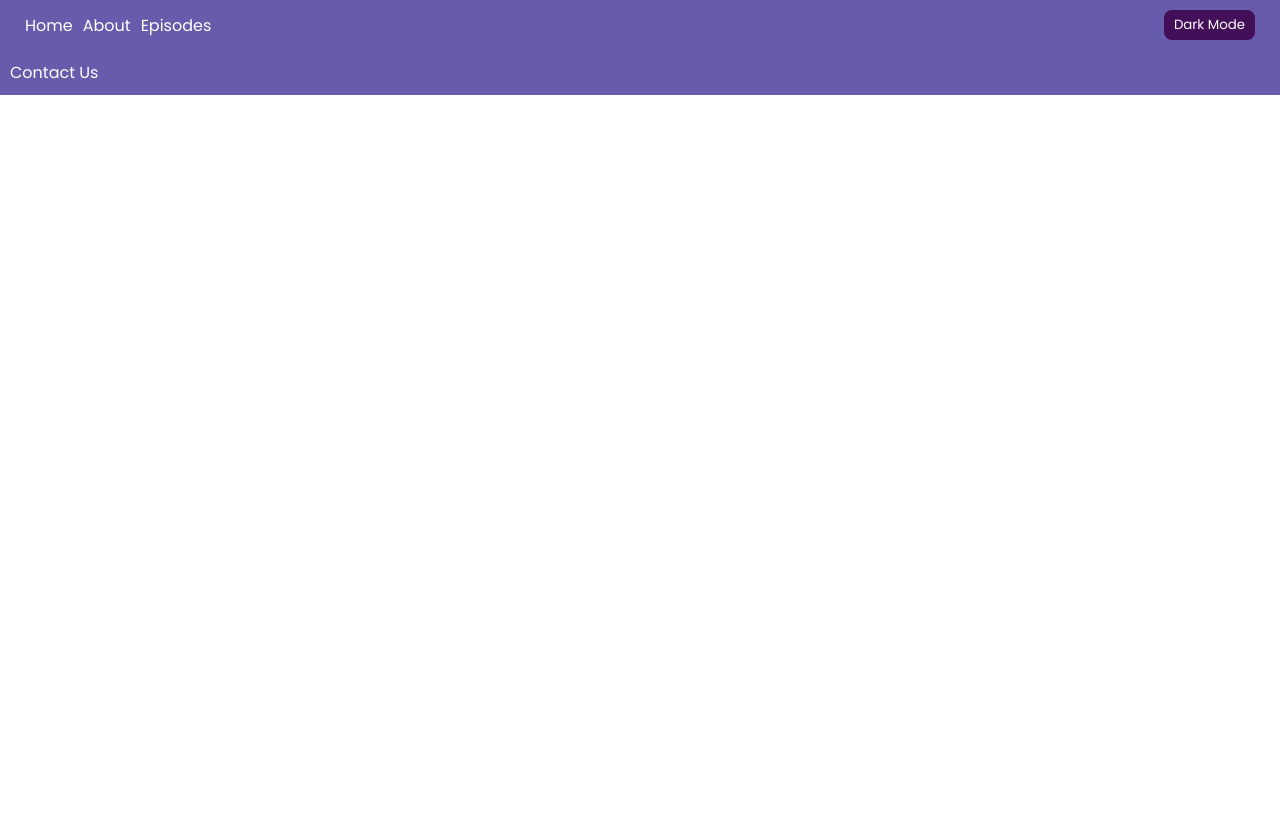
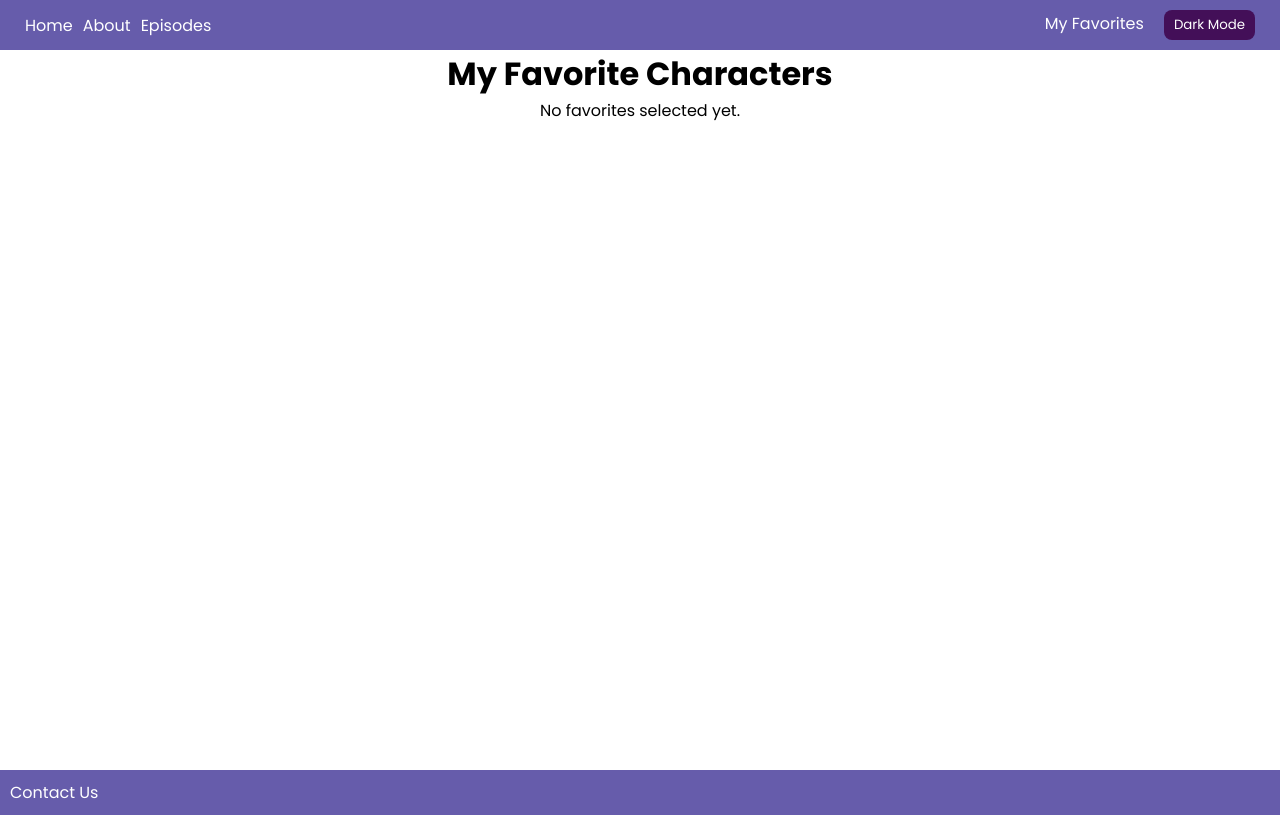
Before and after one commit to nhahn92/rick-and-morty, a React (Vite) app: page /favorites in a window 1280 px wide. Built offline with nearby package versions, Linux system fonts and the light colour scheme.

Commit message:
Added My Favorites functionality

```diff
--- a/package.json
+++ b/package.json
@@ -13,6 +13,7 @@
     "axios": "^1.4.0",
     "react": "^18.2.0",
     "react-dom": "^18.2.0",
+    "react-icons": "^4.10.1",
     "react-modal": "^3.16.1",
     "react-router-dom": "^6.13.0"
   },
--- a/src/App.jsx
+++ b/src/App.jsx
@@ -8,21 +8,26 @@ import About from './pages/About/About'
 import Episodes from './pages/Episodes/Episodes'
 import CharacterDetails from './pages/CharacterDetails/CharacterDetails'
 import ThemeContextProvider from './contexts/ThemeContext'
+import Favorites from './pages/Favorites/Favorites'
+import FavoritesContextProvider from './contexts/FavoritesContext'
 
 function App() {
   return (
     <BrowserRouter>
       <ThemeContextProvider>
+      <FavoritesContextProvider>
         <Header />
 
         <Routes>
           <Route path='/' element={<Homepage />} />
           <Route path='/about' element={<About />} />
           <Route path='/episodes' element={<Episodes />} />
+          <Route path='/favorites' element={<Favorites />} />
           <Route path='/details/:characterId' element={<CharacterDetails />} />
         </Routes>
 
         <Footer />
+      </FavoritesContextProvider>
       </ThemeContextProvider>
     </BrowserRouter>
   )
--- a/src/components/CharacterCard/CharacterCard.css
+++ b/src/components/CharacterCard/CharacterCard.css
@@ -1,12 +1,12 @@
 .character-card {
-    margin:10px;
-    width:250px;
+    margin: 10px;
+    width: 250px;
     display: flex;
     flex-direction: column;
     align-items: center;
     justify-content: space-between;
-    padding-bottom:10px;
-    border-radius:8px;
+    padding-bottom: 10px;
+    border-radius: 8px;
     box-shadow: 7px 8px 13px -4px rgba(0,0,0,0.47);
     -webkit-box-shadow: 7px 8px 13px -4px rgba(0,0,0,0.47);
     -moz-box-shadow: 7px 8px 13px -4px rgba(0,0,0,0.47);
@@ -16,7 +16,7 @@
 }
 
 .character-card img {
-    width:100%;
+    width: 100%;
     margin-bottom:10px;
     border-top-left-radius: 8px;
     border-top-right-radius: 8px;
@@ -31,3 +31,13 @@
     color:white;
     cursor:pointer;
 }
+
+.heart-icon {
+    color: var(--primary-bg);
+    font-size: 20px;
+    cursor: pointer;
+    margin-left: 20px;
+    position: absolute;
+    bottom: 15px;
+    left: 0px;
+  }
--- a/src/components/CharacterCard/CharacterCard.jsx
+++ b/src/components/CharacterCard/CharacterCard.jsx
@@ -1,13 +1,41 @@
-import React from 'react'
+import React, { useContext, useEffect } from 'react'
 import './CharacterCard.css'
 import { Link } from 'react-router-dom'
+import { FaHeart, FaRegHeart } from 'react-icons/fa'
+import { FavoritesContext } from '../../contexts/FavoritesContext'
 
 function CharacterCard({character}) {
+
+  // Change to use global state
+  // Note: {} not []
+  const {favorites, addCharacter, removeCharacter} = useContext(FavoritesContext)
+
+  // Create variable to control heart icons
+  // const isFavorite = false;
+  // Change to state
+  const [isFavorite, setIsFavorite] = React.useState(false)
+
+  // Need to check if this character in favorites
+  // any time favorites changes
+  useEffect (
+    () => {
+      // console.log('favorites changed')
+      // Is this character in favorites?
+      setIsFavorite(favorites.find(item => item.id == character.id))
+    }
+  ), [favorites] // Runs when favorites changes
+
   return (
     <div className="character-card">
         <img src={character?.image} />
         <p>{character?.name}</p>
         <Link to={`/details/${character?.id}`}>See Details</Link>
+        {
+          isFavorite?
+          <FaHeart className="heart-icon" onClick={() => removeCharacter(character?.id)} />
+          :
+          <FaRegHeart className="heart-icon" onClick={() => addCharacter(character)} />
+        }
     </div>
   )
 }
--- a/src/components/Header/Header.jsx
+++ b/src/components/Header/Header.jsx
@@ -22,6 +22,7 @@ function Header() {
             <Link to="/episodes">Episodes</Link>
         </div>
         <div>
+          <Link to="/favorites">My Favorites</Link>
           <button className={darkMode?"theme-button theme-button-dark" : "theme-button"}
           onClick={() => setDarkMode(!darkMode)}>
             {
--- /dev/null
+++ b/src/contexts/FavoritesContext.jsx
@@ -0,0 +1,51 @@
+import { useState, createContext, useEffect } from 'react'
+// Use hook to create context
+export const FavoritesContext = createContext()
+
+export default function FavoritesContextProvider(props) {
+    // Create state
+    const [favorites, setFavorites] = useState([])
+
+    useEffect(
+        () => {
+            // Check local storage for initial value
+            const storedFavorites = localStorage.getItem('favoritesList')
+            // Check if something is there
+            if (storedFavorites) {
+                // Use this value to initialize state
+                setFavorites(JSON.parse(storedFavorites))
+            }
+
+        }, [] // Run once when component loads
+    )
+
+
+    useEffect(
+        () => {
+            // Save current state to local storage when favorites changes
+            localStorage.setItem('favoritesList', JSON.stringify(favorites))
+
+        }, [favorites] // Run when favorites changes
+    )
+
+    const addCharacter = (charToAdd) => {
+        console.log('adding', charToAdd)
+        // Add this object to favorites
+        let newFavorites = [...favorites, charToAdd]
+        console.log(newFavorites)
+        setFavorites(newFavorites)
+    }
+
+    const removeCharacter = (charId) => {
+        console.log('remove id', charId)
+        // Remove this object from favorites
+        let newFavorites = favorites.filter(item => item.id != charId)
+        setFavorites(newFavorites)
+    }
+
+    return (
+        <FavoritesContext.Provider value={{favorites, addCharacter, removeCharacter}}>
+            {props.children}
+        </FavoritesContext.Provider>
+    )
+}
--- /dev/null
+++ b/src/pages/Favorites/Favorites.css
@@ -0,0 +1,20 @@
+.favorites-container {
+    min-height: 90vh;
+}
+
+.favorites-dark {
+    background-color: black;
+    color: white;
+ }
+
+.favorites-container h1 {
+    text-align: center;
+
+}
+
+.favorite-characters {
+    display: flex;
+    flex-wrap: wrap;
+    justify-content: center;
+
+}
--- /dev/null
+++ b/src/pages/Favorites/Favorites.jsx
@@ -0,0 +1,29 @@
+import React, { useContext } from 'react'
+import './Favorites.css'
+import { FavoritesContext } from '../../contexts/FavoritesContext'
+import CharacterCard from '../../components/CharacterCard/CharacterCard'
+
+function Favorites() {
+
+// Change to use global state
+// Note: {} not []
+const {favorites} = useContext(FavoritesContext)
+
+  return (
+    <div className="favorites-container">
+        <h1>My Favorite Characters</h1>
+        <div className="favorite-characters">
+            {
+                favorites.length > 0?
+                favorites.map(item => <CharacterCard
+                    key={item.id}
+                    character={item} />)
+                :
+                <p>No favorites selected yet.</p>
+            }
+        </div>
+    </div>
+  )
+}
+
+export default Favorites
```
Also changed, not shown: 1 other file (tests, documents, lock files or other folders).
